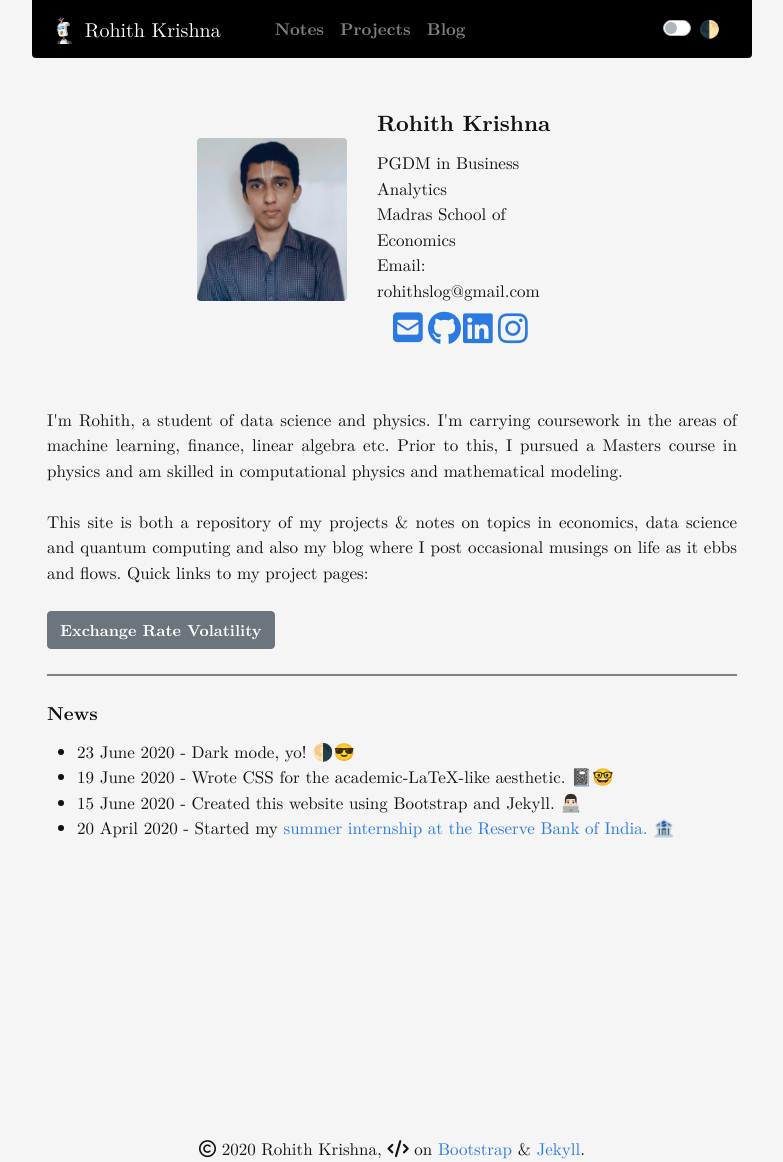
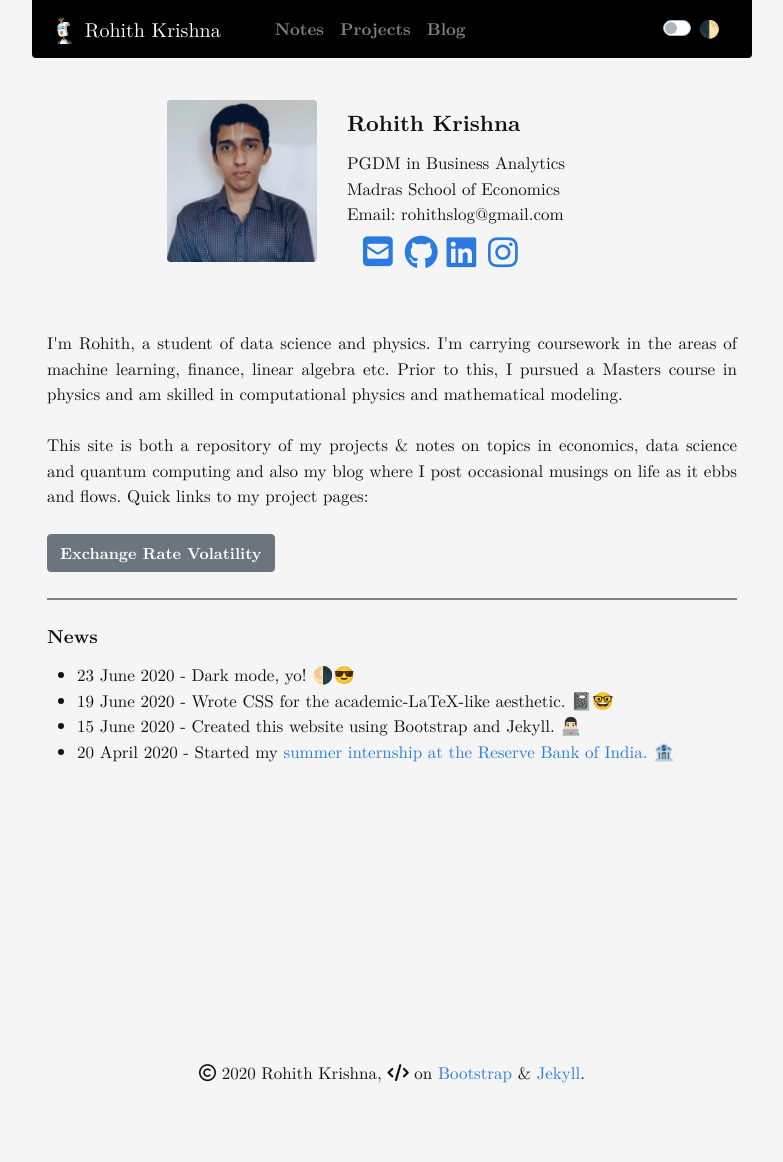
Before and after one commit to rohithmay/rohithmay.github.io, a Jekyll site: the page built from index.md, in a window 1280 px wide. Shown: the whole page, without its empty margins (248-1031 px from the left). Built offline with Jekyll 4.4.1, drawn with Linux system fonts in a browser that asks for light colours; nearby versions of some CDN libraries; a style sheet for code colours, icons or effects is not loaded; after the commit the page ends 1085 px from its top, so only the background shows below that.

Commit message:
Update index.md

```diff
--- a/index.md
+++ b/index.md
@@ -15,7 +15,7 @@
                            width="170" />
                   </div>
 
-                  <div class="col col-4 mr-auto d-flex align-items-left">
+                  <div class="col col-5 mr-auto d-flex align-items-left">
                         <div align="left">
                         <br/>
                         <h2> Rohith Krishna </h2>
```
